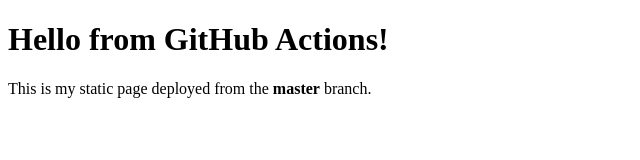
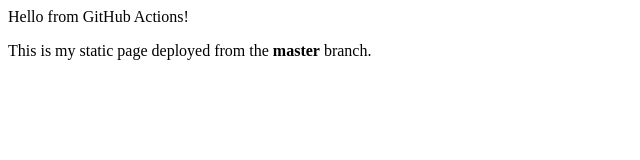
Before and after one commit to KLMnt89/SI_2025_lab3_236006, a plain HTML site: page index.html in a window 1280 px wide. Shown: the whole page, without its empty margins (0-640 px from the left). Drawn offline with Linux system fonts and the light colour scheme.

Commit message:
Error on purpose

```diff
--- a/index.html
+++ b/index.html
@@ -4,7 +4,7 @@
   <title>CI/CD Homework</title>
 </head>
 <body>
-  <h1>Hello from GitHub Actions!</h1>
+  Hello from GitHub Actions!</h1>
   <p>This is my static page deployed from the <strong>master</strong> branch.</p>
 </body>
 </html>
```
